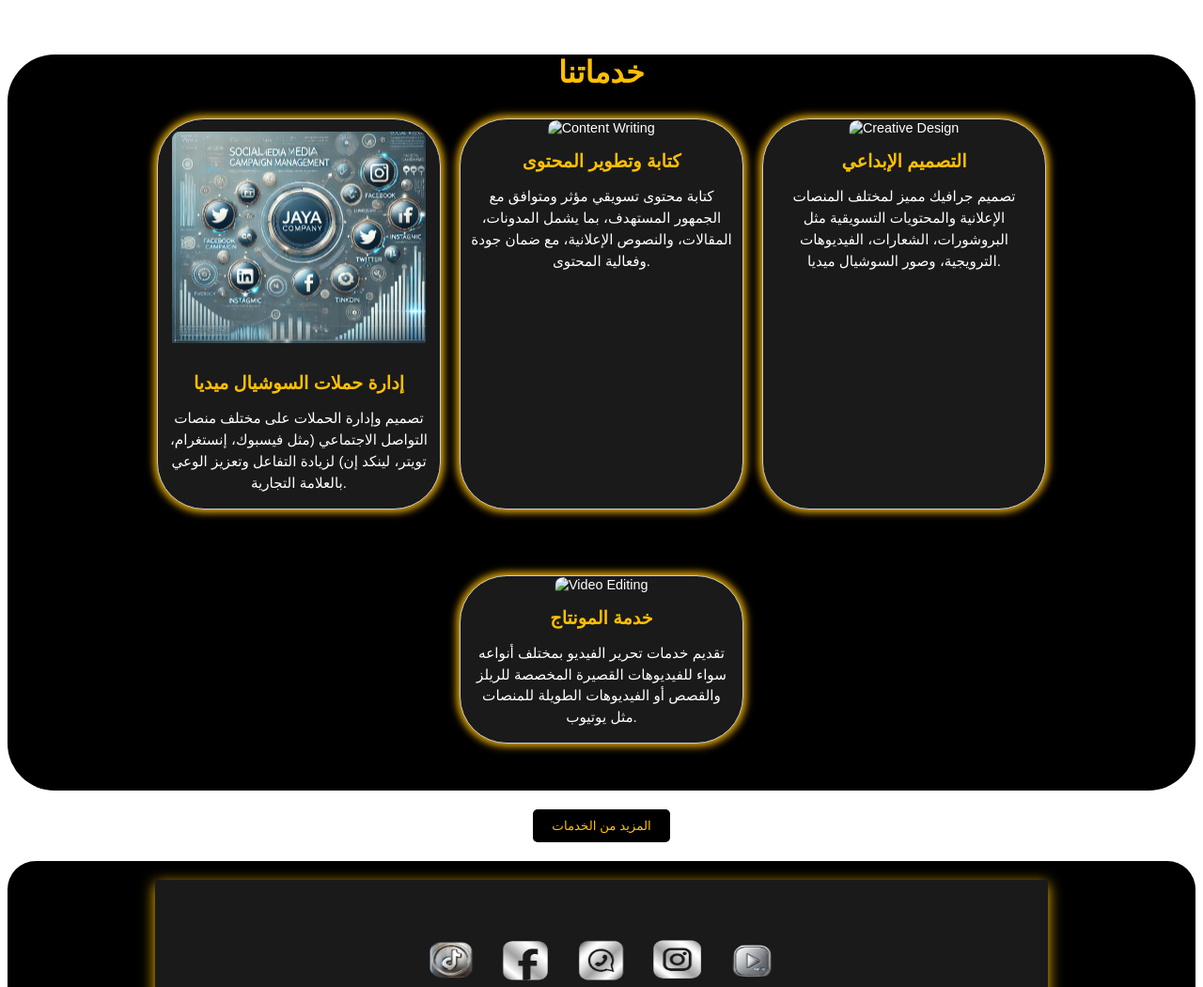
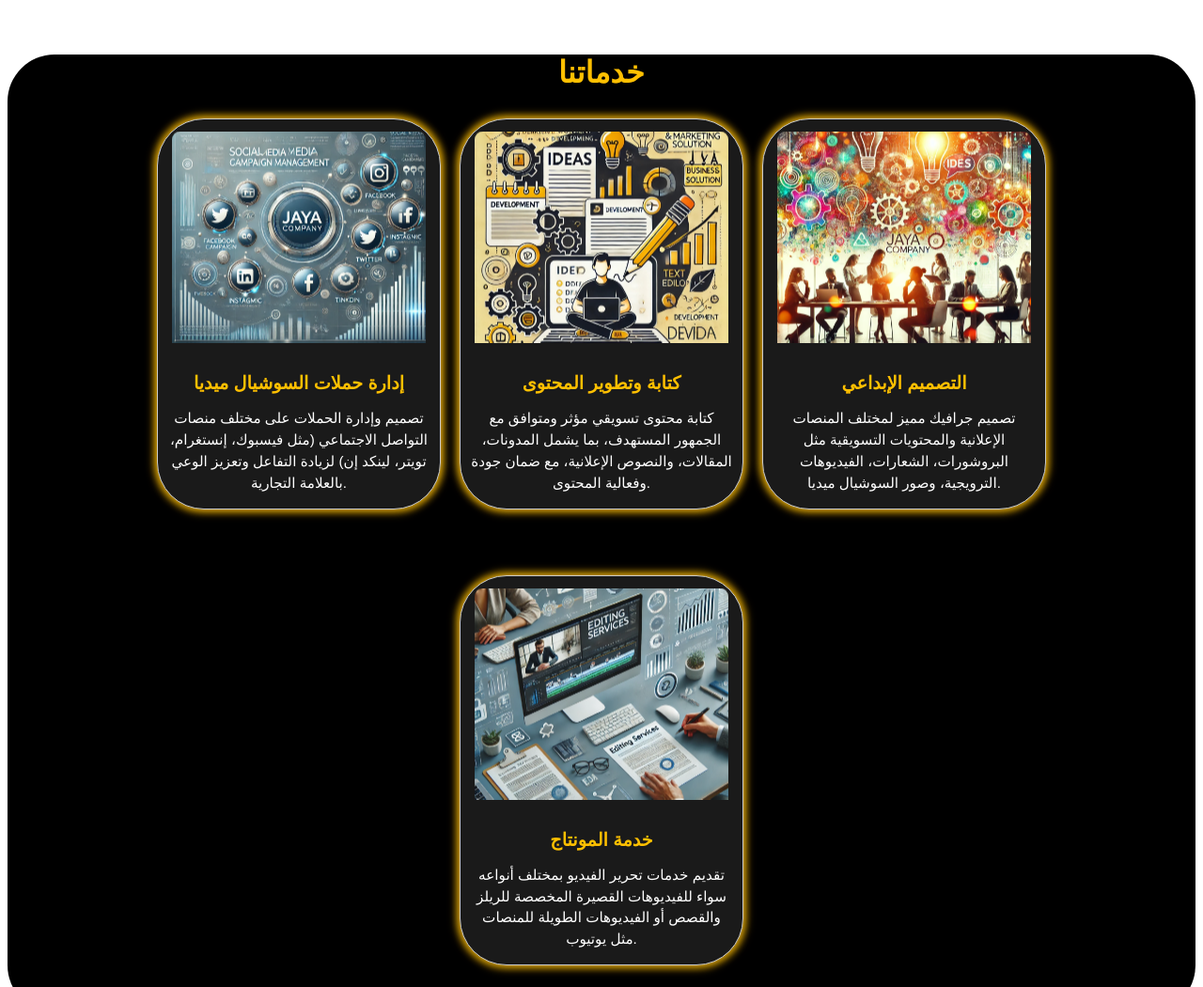
Before and after one commit to ahmedelkeshawy/JAYA-, a plain HTML site: page index.html in a window 1280 px wide. Shown: the part 1220-2270 px from the top of the page at 94% size. Drawn offline with Linux system fonts and the light colour scheme; the site is published under a folder, as on GitHub Pages, so addresses that start at the root find nothing.

Commit message:
Update index.html

```diff
--- a/index.html
+++ b/index.html
@@ -86,7 +86,7 @@
 
             <!-- Service 2 -->
             <div class="service">
-                <img src="/images/writing and implement content.jpeg" alt="Content Writing">
+                <img src="images/writing and implement content.jpeg" alt="Content Writing">
                 <h3>كتابة وتطوير المحتوى</h3>
                 <p>
                     كتابة محتوى تسويقي مؤثر ومتوافق مع الجمهور المستهدف، بما يشمل المدونات، المقالات،
@@ -96,7 +96,7 @@
 
             <!-- Service 3 -->
             <div class="service">
-                <img src="/images/creative thinking.png" alt="Creative Design">
+                <img src="images/creative thinking.png" alt="Creative Design">
                 <h3>التصميم الإبداعي</h3>
                 <p>
                     تصميم جرافيك مميز لمختلف المنصات الإعلانية والمحتويات التسويقية مثل البروشورات، الشعارات،
@@ -106,7 +106,7 @@
 
             <!-- Service 4 -->
             <div class="service">
-                <img src="/images/editing services.png" alt="Video Editing">
+                <img src="images/editing services.png" alt="Video Editing">
                 <h3>خدمة المونتاج</h3>
                 <p>
                     تقديم خدمات تحرير الفيديو بمختلف أنواعه سواء للفيديوهات القصيرة المخصصة للريلز والقصص
```
